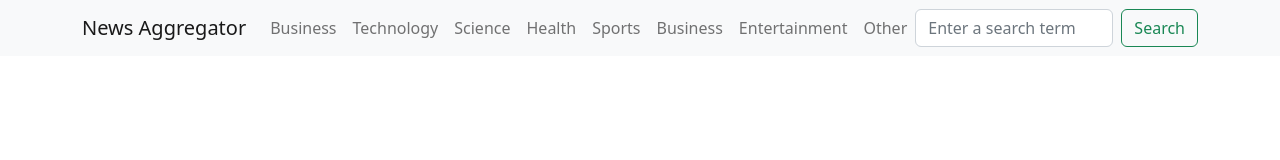
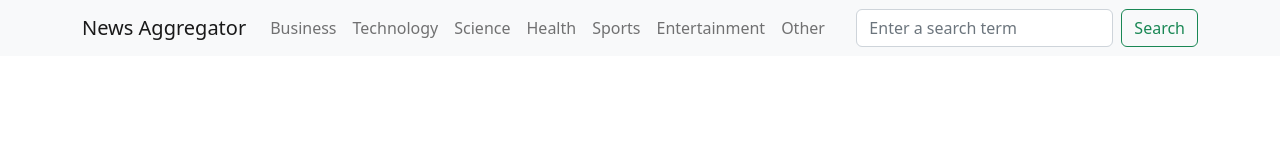
Before and after one commit to andyl5/news-aggregator, a React (Create React App) app: page / in a window 1280 px wide. Shown: the top 160 px of the page. Built offline with nearby package versions, Linux system fonts and the light colour scheme; no server answers.

Commit message:
fixed minor error in navbar

```diff
--- a/src/components/NavbarLayout.js
+++ b/src/components/NavbarLayout.js
@@ -33,9 +33,6 @@ function NavbarLayout() {
             <Nav.Link as={Link} to="/search?c=sports" activeClassName="active">Sports</Nav.Link>
           </Nav.Item>
           <Nav.Item>
-            <Nav.Link as={Link} to="/search?c=business" activeClassName="active">Business</Nav.Link>
-          </Nav.Item>
-          <Nav.Item>
             <Nav.Link as={Link} to="/search?c=entertainment" activeClassName="active">Entertainment</Nav.Link>
           </Nav.Item>
           <Nav.Item>
```
